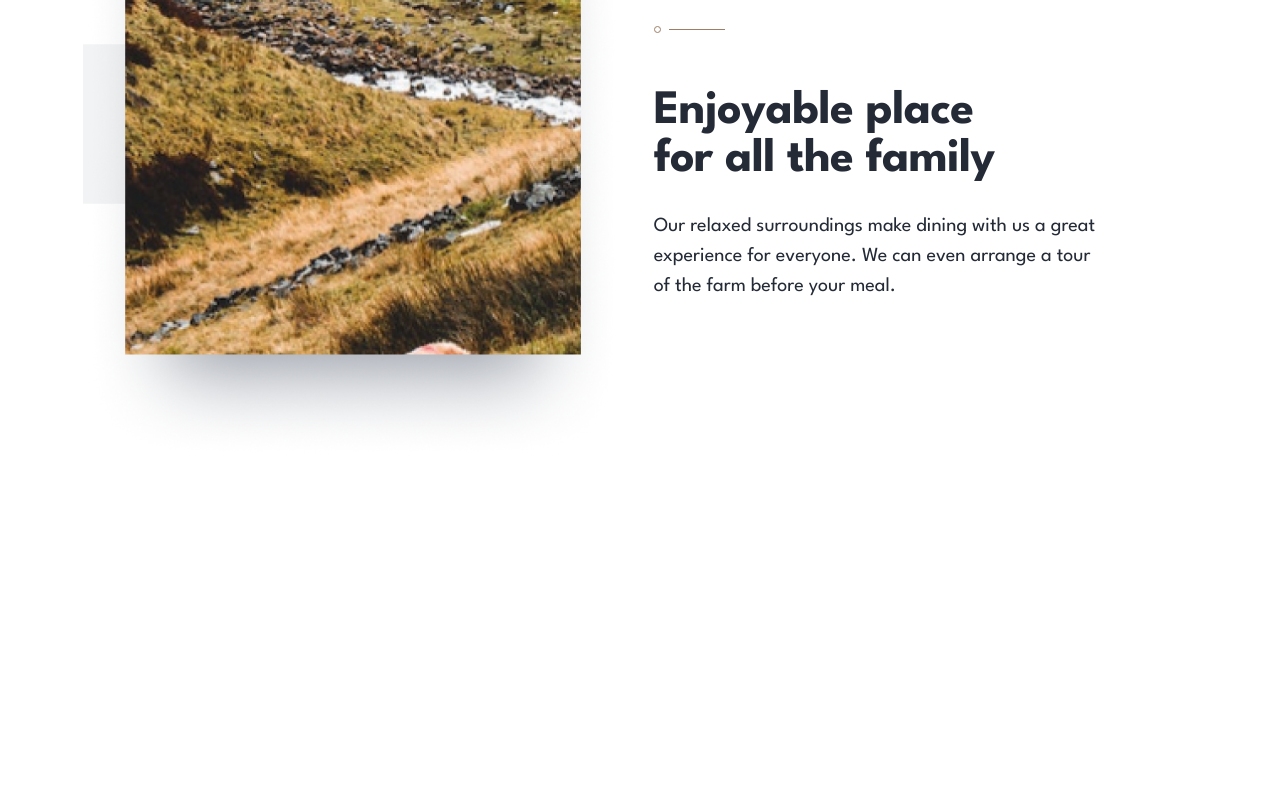
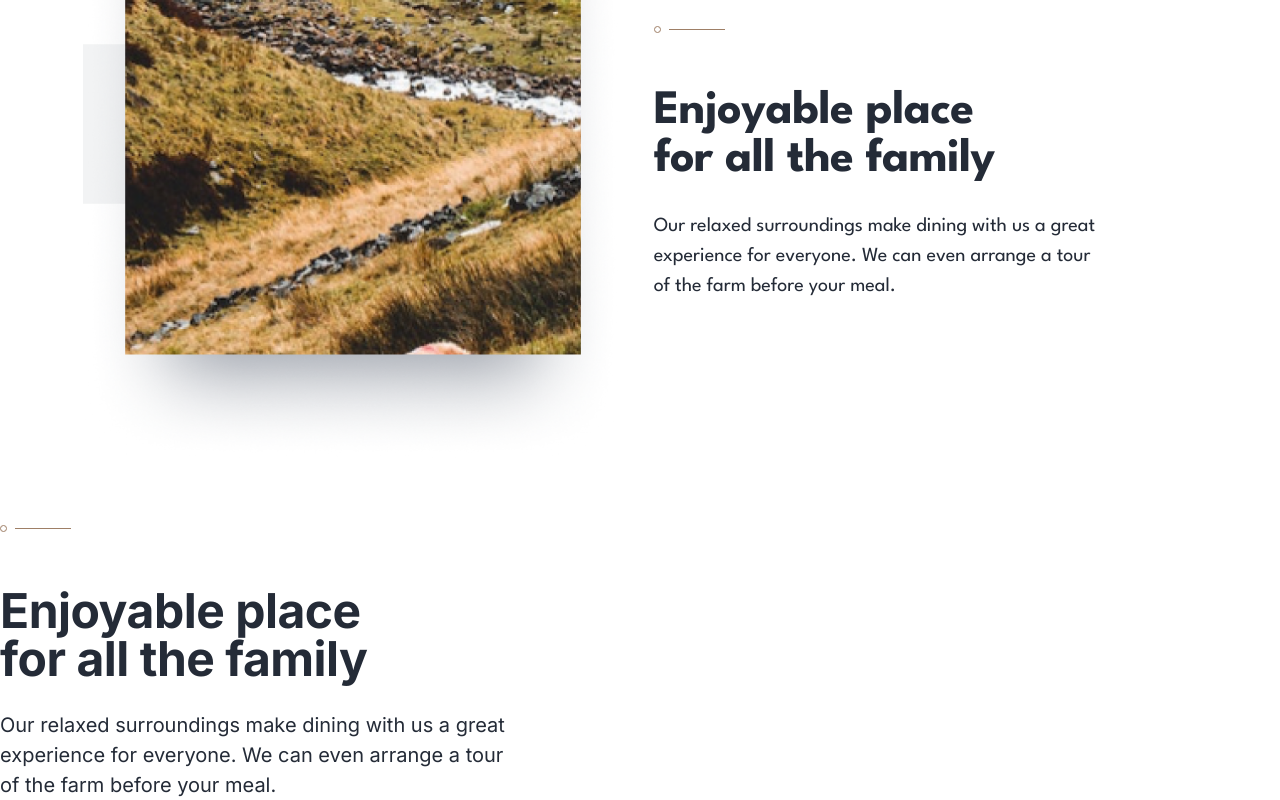
Before and after one commit to tornike2002/food-website, a Next.js app: page / in a window 1280 px wide. Shown: the part 888-1688 px from the top of the page. Before the commit the page ends 1413 px from the top, so only its background shows below. Built offline with nearby package versions, Linux system fonts and the light colour scheme.

Commit message:
added section two text side

```diff
--- a/src/app/page.tsx
+++ b/src/app/page.tsx
@@ -3,6 +3,7 @@ import styled from "styled-components";
 import Image from "next/image";
 import Dine from "/public/assets/dine.svg";
 import HomeOne from "@/components/home-sections/home-one";
+import HomeTwo from "@/components/home-sections/home-two";
 export default function Home() {
   return (
     <>
@@ -22,6 +23,7 @@ export default function Home() {
         </div>
       </HomeHeader>
       <HomeOne />
+      <HomeTwo />
     </>
   );
 }
--- a/src/components/home-sections/home-two.tsx
+++ b/src/components/home-sections/home-two.tsx
@@ -1,7 +1,43 @@
-
-
+import styled from "styled-components";
+import Image from "next/image";
+import divider from "/public/assets/title-line.svg";
 export default function HomeTwo() {
   return (
-    <div>home-two</div>
-  )
+    <HomeSectionTwo>
+      <div className="sectionTwo-wrapper">
+        <Image src={divider} alt="Divider" />
+        <h1>
+          Enjoyable place
+          <br /> for all the family
+        </h1>
+        <p>
+          Our relaxed surroundings make dining with us a great
+          <br /> experience for everyone. We can even arrange a tour
+          <br /> of the farm before your meal.
+        </p>
+      </div>
+    </HomeSectionTwo>
+  );
 }
+const HomeSectionTwo = styled.section`
+  .sectionTwo-wrapper {
+    display: flex;
+    flex-direction: column;
+    gap: 27px;
+    h1 {
+      padding-top: 28px;
+      font-weight: 700;
+      font-size: 48px;
+      line-height: 48px;
+      letter-spacing: -0.5px;
+      color: #242b37;
+    }
+
+    p {
+      font-size: 20px;
+      font-weight: 400;
+      line-height: 30px;
+      color: #242b37;
+    }
+  }
+`;
```
